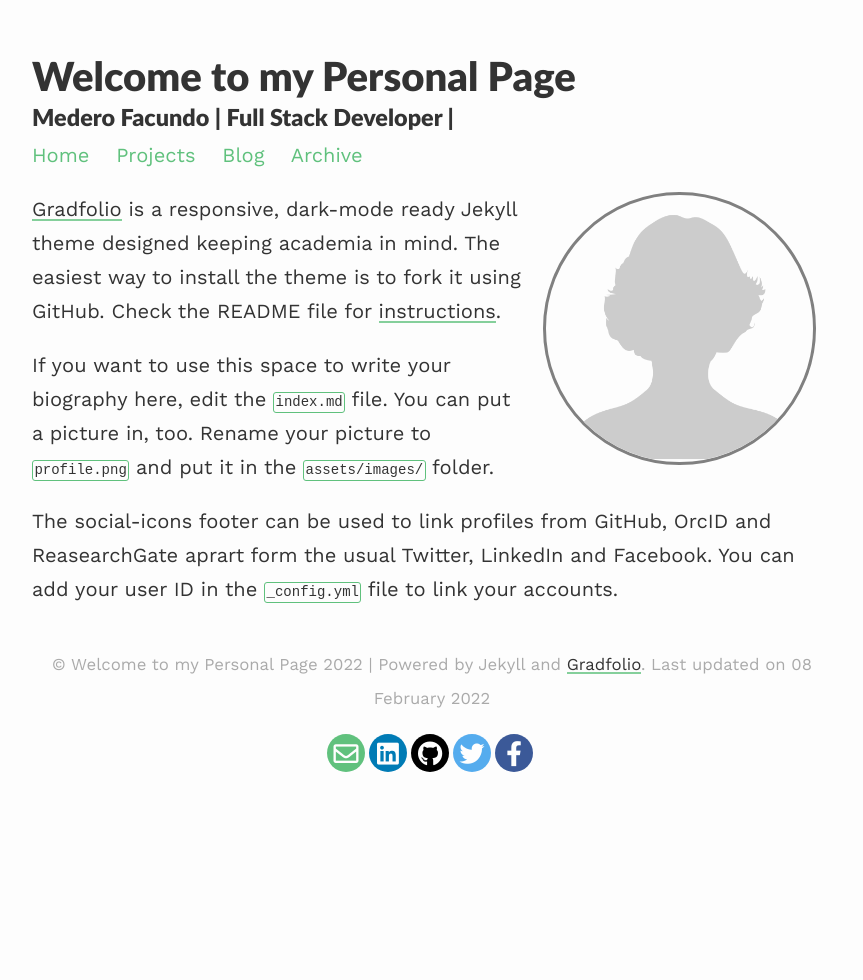
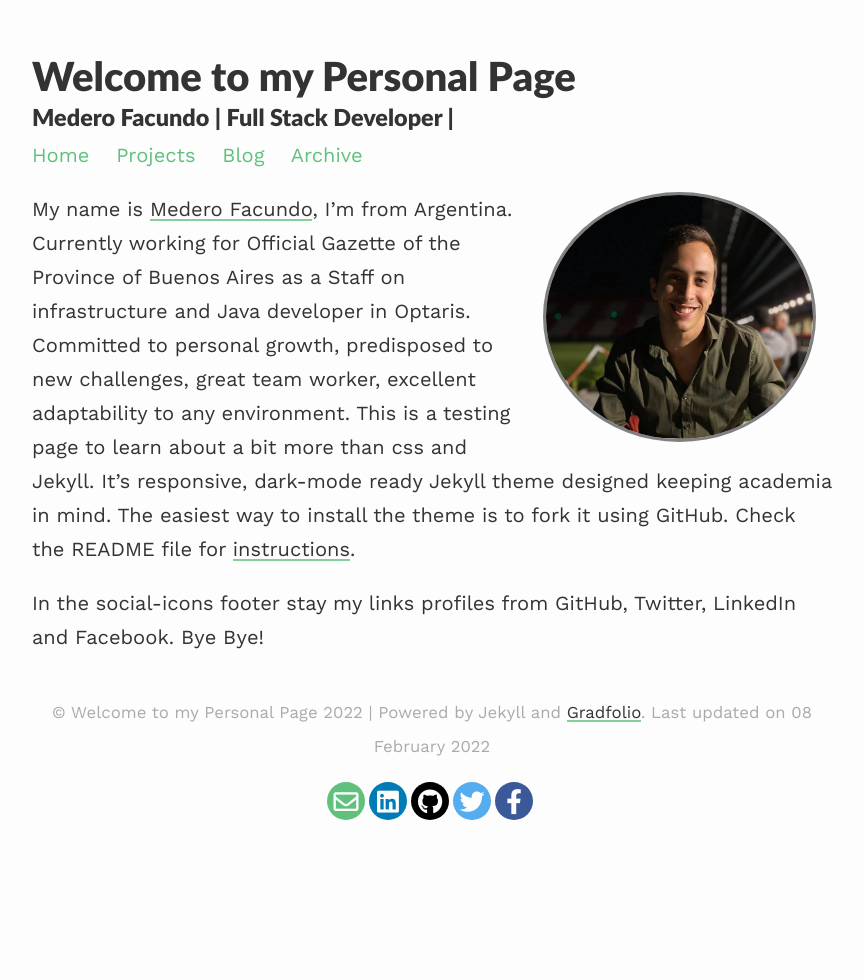
Before and after one commit to facumedero/facumedero.github.io, a Jekyll site: the page built from index.md, in a window 1280 px wide. Shown: the whole page, without its empty margins (208-1071 px from the left). Built offline with Jekyll 4.4.1, drawn with Linux system fonts in a browser that asks for light colours; nearby versions of some CDN libraries.

Commit message:
change personal description

```diff
--- a/index.md
+++ b/index.md
@@ -3,12 +3,13 @@ layout: about
 permalink: /
 profile:
   align: right
-  image: profile.png
+  image: Profile.jpg
 published: true
 ---
 
-[Gradfolio](https://github.com/jitinnair1/gradfolio){:target="_blank"} is a responsive, dark-mode ready Jekyll theme designed keeping academia in mind. The easiest way to install the theme is to fork it using GitHub. Check the README file for [instructions](https://github.com/jitinnair1/gradfolio#installation){:target="_blank"}.
+My name is [Medero Facundo](https://linktr.ee/facundomedero){:target="\_blank"}, I'm from Argentina.
+Currently working for Official Gazette of the Province of Buenos Aires as a Staff on infrastructure and Java developer in Optaris.
+Committed to personal growth, predisposed to new challenges, great team worker, excellent adaptability to any environment.
+This is a testing page to learn about a bit more than css and Jekyll. It's responsive, dark-mode ready Jekyll theme designed keeping academia in mind. The easiest way to install the theme is to fork it using GitHub. Check the README file for [instructions](https://github.com/jitinnair1/gradfolio#installation){:target="\_blank"}.
 
-If you want to use this space to write your biography here, edit the `index.md` file. You can put a picture in, too. Rename your picture to `profile.png` and put it in the `assets/images/` folder.
-
-The social-icons footer can be used to link profiles from GitHub, OrcID and ReasearchGate aprart form the usual Twitter, LinkedIn and Facebook. You can add your user ID in the `_config.yml` file to link your accounts.
+In the social-icons footer stay my links profiles from GitHub, Twitter, LinkedIn and Facebook. Bye Bye!
```
